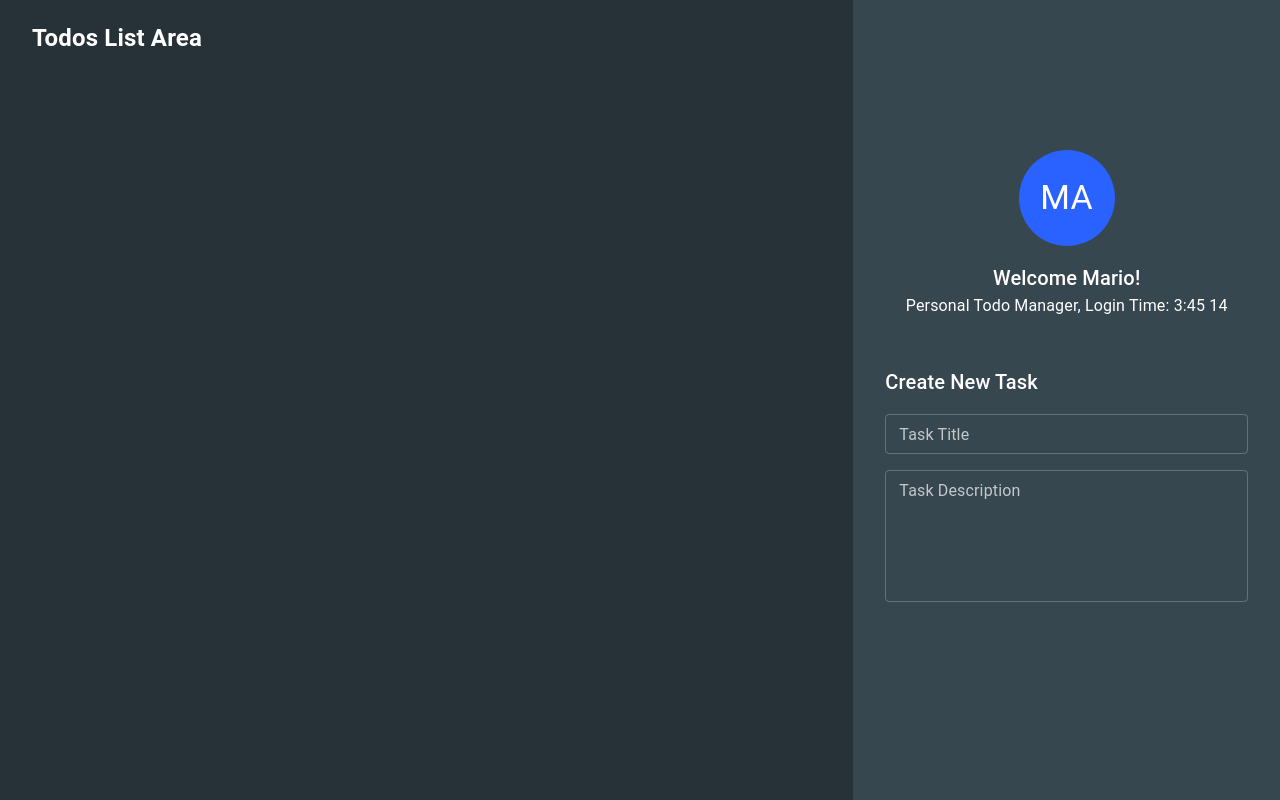
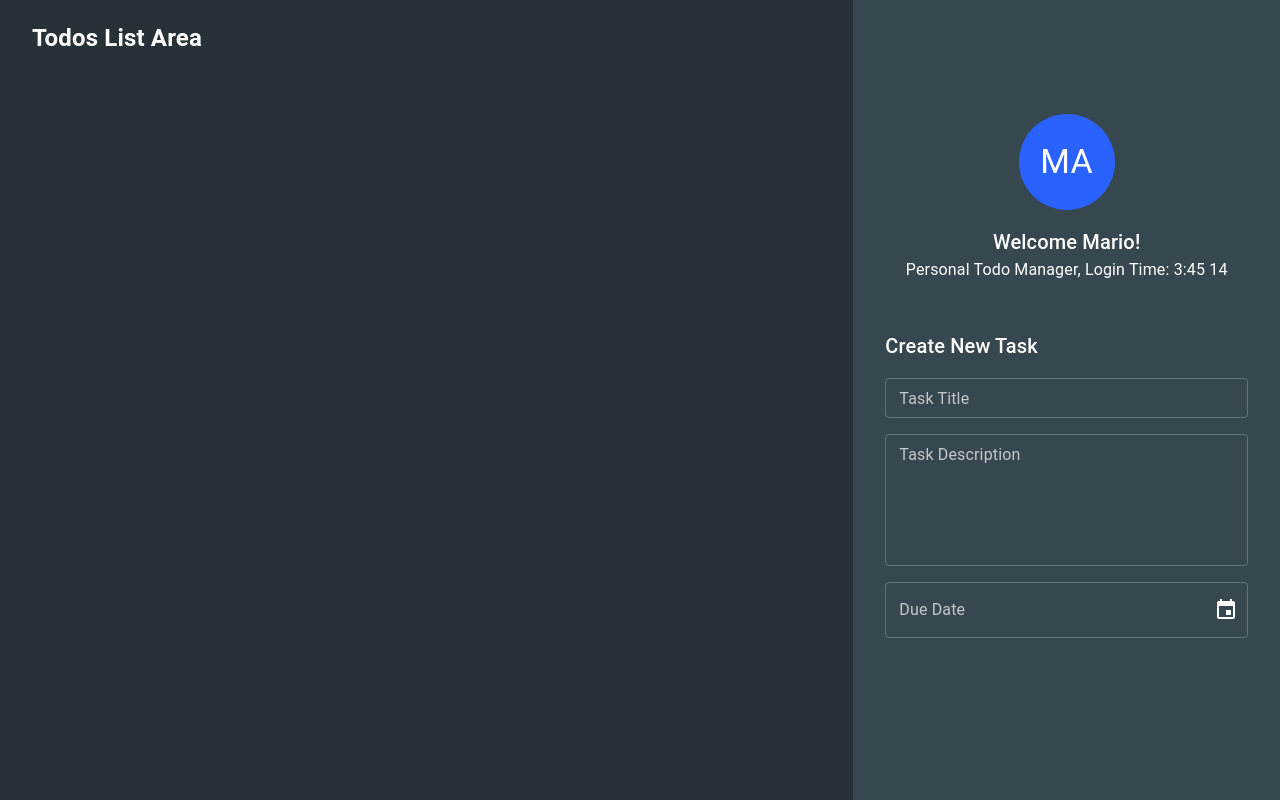
Before and after one commit to chandanch/personal-todos-webapp, a React (Create React App) app: page / in a window 1280 px wide. Built offline with nearby package versions, Linux system fonts and the light colour scheme.

Commit message:
update packages and add docs

```diff
--- a/package.json
+++ b/package.json
@@ -14,6 +14,7 @@
     "@types/node": "^16.18.96",
     "@types/react": "^18.2.79",
     "@types/react-dom": "^18.2.25",
+    "date-fns": "^3.6.0",
     "prop-types": "^15.8.1",
     "react": "^18.2.0",
     "react-dom": "^18.2.0",
--- a/src/components/createTaskForm/createTaskForm.tsx
+++ b/src/components/createTaskForm/createTaskForm.tsx
@@ -2,6 +2,7 @@ import { Box, Stack, Typography } from '@mui/material';
 import React, { FC, ReactElement } from 'react';
 import TaskTitleField from './taskFields/taskTitleField';
 import TaskDescField from './taskFields/taskDescriptionField';
+import TaskDateField from './taskFields/taskDateField';
 
 const CreateTaskForm: FC = (): ReactElement => {
     return (
@@ -19,6 +20,7 @@ const CreateTaskForm: FC = (): ReactElement => {
             <Stack sx={{ width: '100%' }} spacing={2}>
                 <TaskTitleField disabled={false} />
                 <TaskDescField disabled={false} />
+                <TaskDateField />
             </Stack>
         </Box>
     );
```
Also changed, not shown: src/components/createTaskForm/taskFields/taskDateField.tsx (+30 -1 lines), 1 other file (tests, documents, lock files or other folders).
